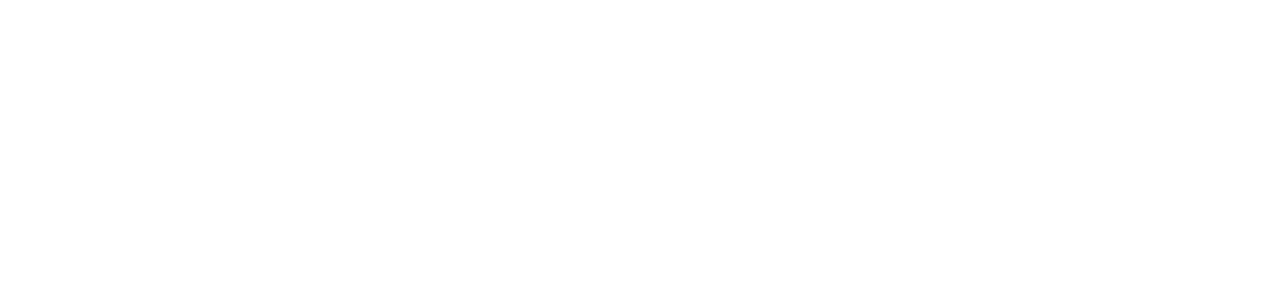
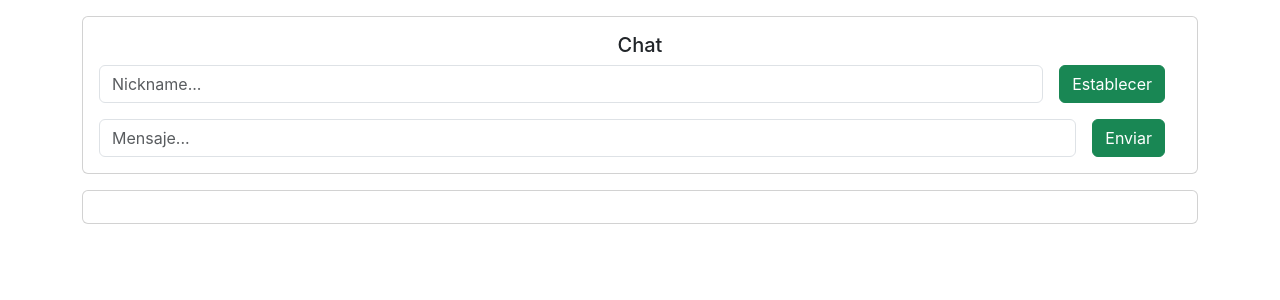
Before and after one commit to stefanofabi/pizarra-reactjs, a React (Create React App) app in the folder client/: page / in a window 1280 px wide. Shown: the top 300 px of the page. Built offline with nearby package versions, Linux system fonts and the light colour scheme.

Commit message:
Crear vista principal
Contiene una entrada para establecer el nickname, otra para enviar un mensaje y finalmente el contener de todos los mensajes de la pizarra

```diff
--- a/client/src/App.js
+++ b/client/src/App.js
@@ -3,7 +3,38 @@ import './App.css';
 function App() {
   return (
     <div className="App">
+      <div className="container mt-3">
+        <div className="card">
+          <div className="card-body">
+            <h5 className="text-center"> Chat </h5>
 
+            {/* Nickname */}
+            <form>
+              <div className="d-flex">
+                <input type="text" className="form-control" placeholder="Nickname..." id="nickname"/>
+
+                <button className="btn btn-success mx-3" type="submit" id="btn-nickname"> Establecer </button>
+              </div>
+            </form>
+
+            {/* Chat form */}
+            <form>
+              <div className="d-flex mt-3">
+                <input type="text" className="form-control" placeholder="Mensaje..." id="message"/>
+
+                <button className="btn btn-success mx-3" type="submit" id="btn-message"> Enviar </button>
+              </div>
+            </form>
+          </div>
+        </div>
+
+        {/* Chat messages */}
+        <div className="card mt-3 mb-3" id="content-chat">
+          <div className="card-body">
+
+          </div>
+        </div>
+      </div>
     </div>
   );
 }
```
